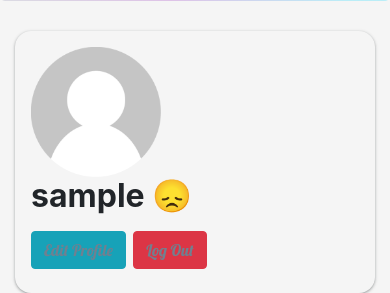
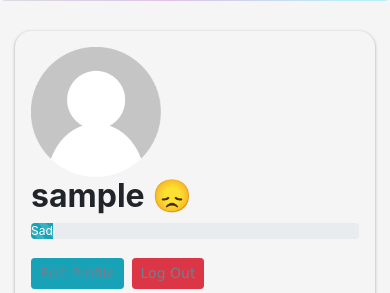
Before and after one commit to CMPUT401F21-Hackathon/Mood-Journal, a Django app: template hackathon/mood_journal/templates/mood_journal/home.html in a window 390 px wide. Shown: the part 399-692 px from the top of the page. Run offline with Django 3.2, Linux system fonts and the light colour scheme; the template is opened without the code that fills it, so the values that code supplies are empty; the visitor is signed in with stand-in values (Sample User, id 1); some libraries are stand-ins or nearby versions.

Commit message:
Update happiness bar

```diff
--- a/hackathon/mood_journal/static/css/base.css
+++ b/hackathon/mood_journal/static/css/base.css
@@ -81,3 +81,7 @@ h3 a:link {
 .action-button {
   display: inline;
 }
+
+.action-button a {
+  font-family: 'Lucida Sans', 'Lucida Sans Regular', 'Lucida Grande', 'Lucida Sans Unicode', Geneva, Verdana, sans-serif !important;
+}
--- a/hackathon/mood_journal/templates/mood_journal/home.html
+++ b/hackathon/mood_journal/templates/mood_journal/home.html
@@ -40,30 +40,32 @@
           </div>
           {% if mood_latest.score >= 50 %}
           <h2><b>{{user.username}} 😁</b></h2>
+          <div class="progress">
+            <div class="progress-bar bg-success progress-bar-striped progress-bar-animated" role="progressbar"
+            aria-valuenow="{{mood_latest.score}}" aria-valuemin="0" aria-valuemax="100" style="width:{{mood_latest.score}}%">
+              Happy
+            </div>
+          </div>
           {% else %}
           <h2><b>{{user.username}} 😞</b></h2>
+          <div class="progress">
+            <div class="progress-bar bg-info progress-bar-striped progress-bar-animated" role="progressbar"
+            aria-valuenow="{{mood_latest.score}}" aria-valuemin="0" aria-valuemax="100" style="width:{{mood_latest.score}}%">
+              Sad
+            </div>
+          </div>
           {% endif %}
           <h5>{{user.profile.name}}</h5>
           <p><i>{{user.profile.bio}}</i></p>
           <div class="action-button">
-            <h3><a href="{% url 'mood_journal:edit_profile' %}" class="btn btn-info">Edit Profile</a>
-            <a href="{% url 'logout' %}" class="btn btn-danger">Log Out</a></h3>
+            <h3><a href="{% url 'mood_journal:edit_profile' %}" class="btn btn-info btn-sm">Edit Profile</a>
+            <a href="{% url 'logout' %}" class="btn btn-danger btn-sm">Log Out</a></h3>
           </div>
         </div>
 
         <div class="vibes div-title">
         </div>
 
-        {% comment %} <p>Lorem ipsum dolor sit ame.</p>
-        <ul class="nav nav-pills flex-column">
-          <li class="nav-item">
-            <a class="nav-link active" href="#">Active</a>
-          </li>
-          <li class="nav-item">
-            <a class="nav-link" href="#">Link</a>
-          </li>
-        </ul>
-        <hr class="d-sm-none"> {% endcomment %}
       </div>
       <div class="col-sm-8">
           <h2 class="graph-title">📈 Mood Chart</h2>
```
